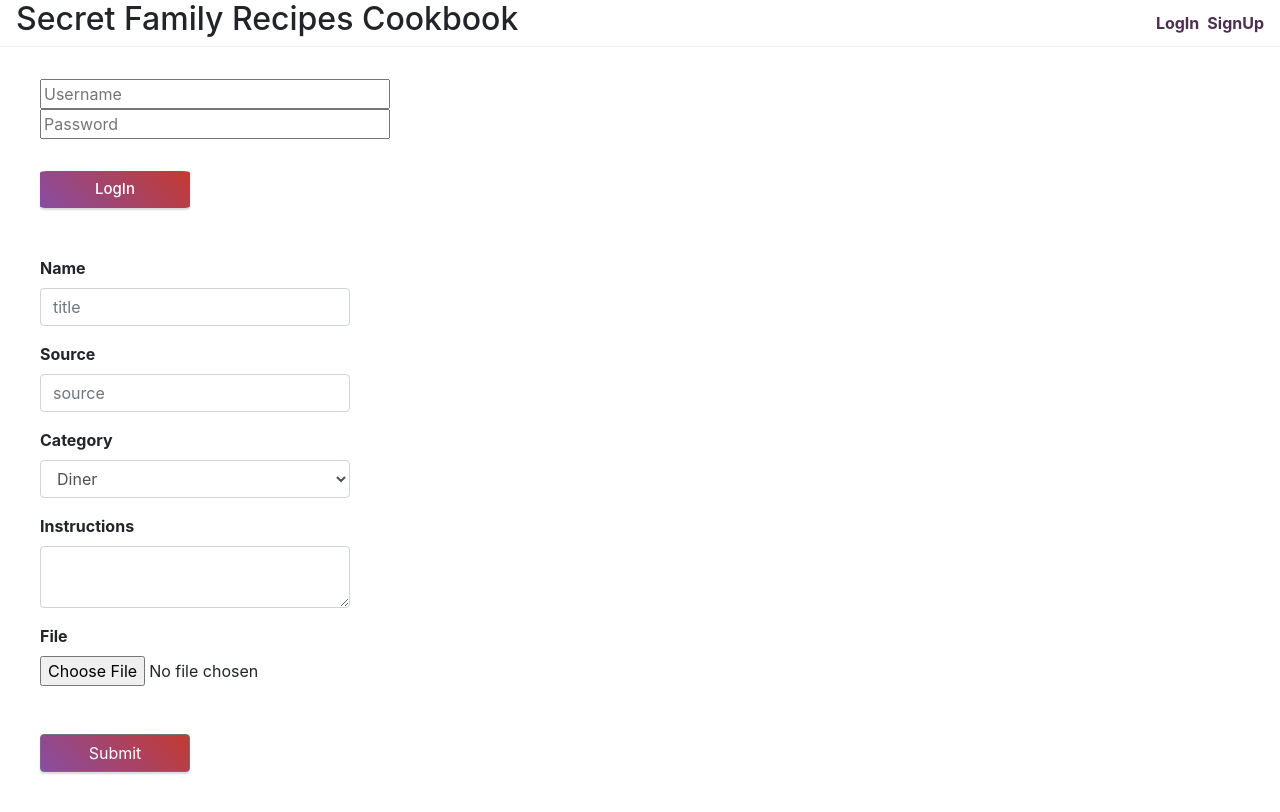
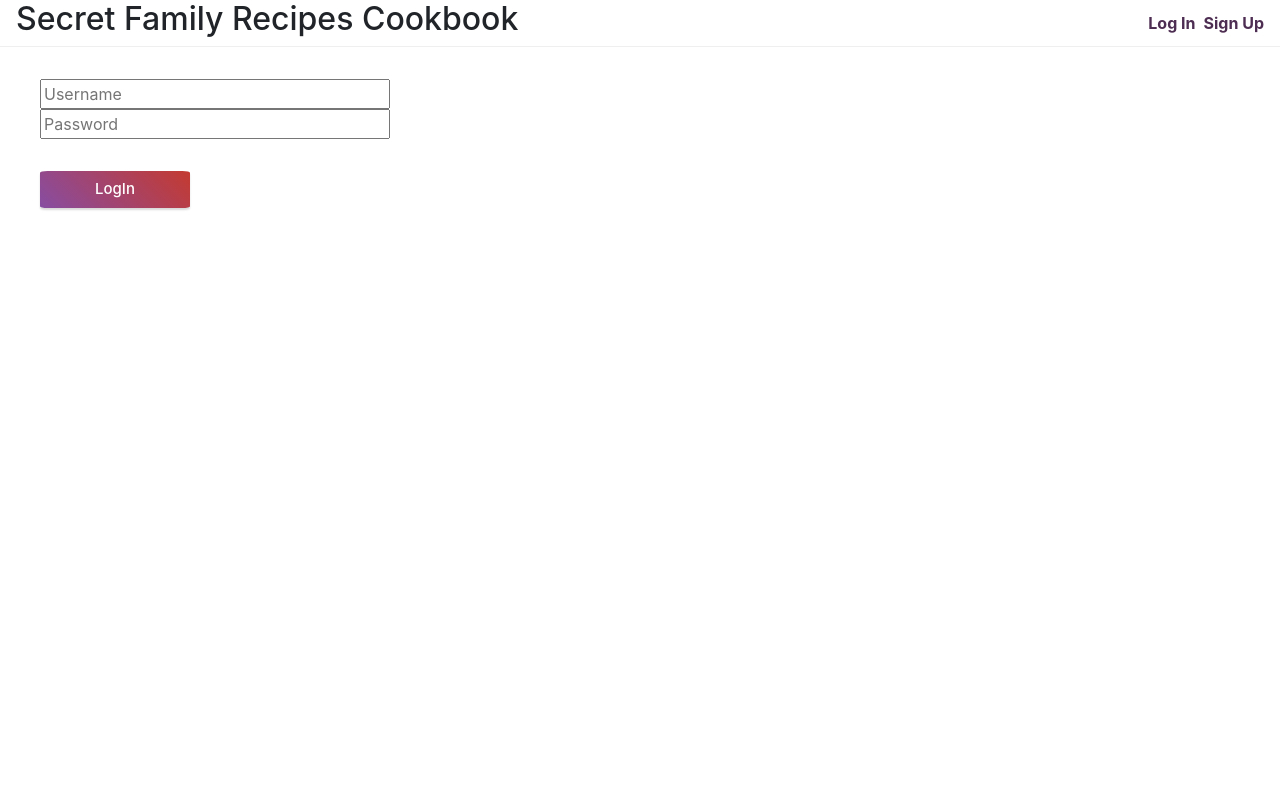
Before and after one commit to secret-family-recipes-2/front-end, a React (Create React App) app: page /login in a window 1280 px wide. Shown: the top 812 px of the page. Built offline with nearby package versions, Linux system fonts and the light colour scheme.

Commit message:
Router updated with all current components and private routes

```diff
--- a/src/App.js
+++ b/src/App.js
@@ -1,25 +1,41 @@
 import React from 'react'
-import { Route, Link } from 'react-router-dom'
+import { Switch, Route, Link, Redirect } from 'react-router-dom'
+
+import ProtectedRoute from './utils/ProtectedRoute'
 
 import Registration from './components/user/Registration'
 import LoginForm from './components/user/LoginForm'
 import AddNewRecipe from './components/recipes/AddRecipe'
+import RecipeList from './components/recipes/RecipeList'
 
 const App = () => {
   return (
     <div>
-      <nav className="nav-links">
-      <h2>Secret Family Recipes Cookbook</h2>
-      <div>
-
-      <Link to="/login">LogIn</Link>
-      <Link to="/registration">SignUp</Link>
-      </div>
+      <nav className='nav-links'>
+        <h2>Secret Family Recipes Cookbook</h2>
+        <div>
+          <Link to='/login'>Log In</Link>
+          <Link to='/registration'>Sign Up</Link>
+        </div>
       </nav>
 
-      <Route path='/registration' exact component={Registration} />
-      <Route path='/login' component ={LoginForm} />
-      <AddNewRecipe/>
+      {/* Switch just checks each path in order down the list */}
+      <Switch>
+        {/* Protected routes check for a token, and redirect to the login if there is none */}
+        <ProtectedRoute path='/addrecipe' component={AddNewRecipe} />
+        <ProtectedRoute path='/recipes' component={RecipeList} />
+        <Route path='/registration' component={Registration} />
+        <Route path='/login' component={LoginForm} />
+
+        {/* If user has a token, redirect to recipe list, else redirect to login */}
+        <Route path='/'>
+          {localStorage.getItem('token') ? (
+            <Redirect to='/recipes' />
+          ) : (
+            <Redirect to='/login' />
+          )}
+        </Route>
+      </Switch>
     </div>
   )
 }
--- a/src/utils/ProtectedRoute.js
+++ b/src/utils/ProtectedRoute.js
@@ -1,17 +1,17 @@
-import React  from 'react';
-import { Route, Redirect } from 'react-router-dom';
+import React from 'react'
+import { Route, Redirect } from 'react-router-dom'
 const ProtectedRoute = ({ component: Component, ...rest }) => {
   return (
     <Route
       {...rest}
       render={() => {
-          if (localStorage.getItem("token")) {
-            return <Component />;
+        if (localStorage.getItem('token')) {
+          return <Component />
         } else {
-            return <Redirect to="/register" />;
+          return <Redirect to='/login' />
         }
       }}
     />
-     );
- };
- export default ProtectedRoute;
+  )
+}
+export default ProtectedRoute
```
Lines whose indentation alone changed are shown as unchanged.
